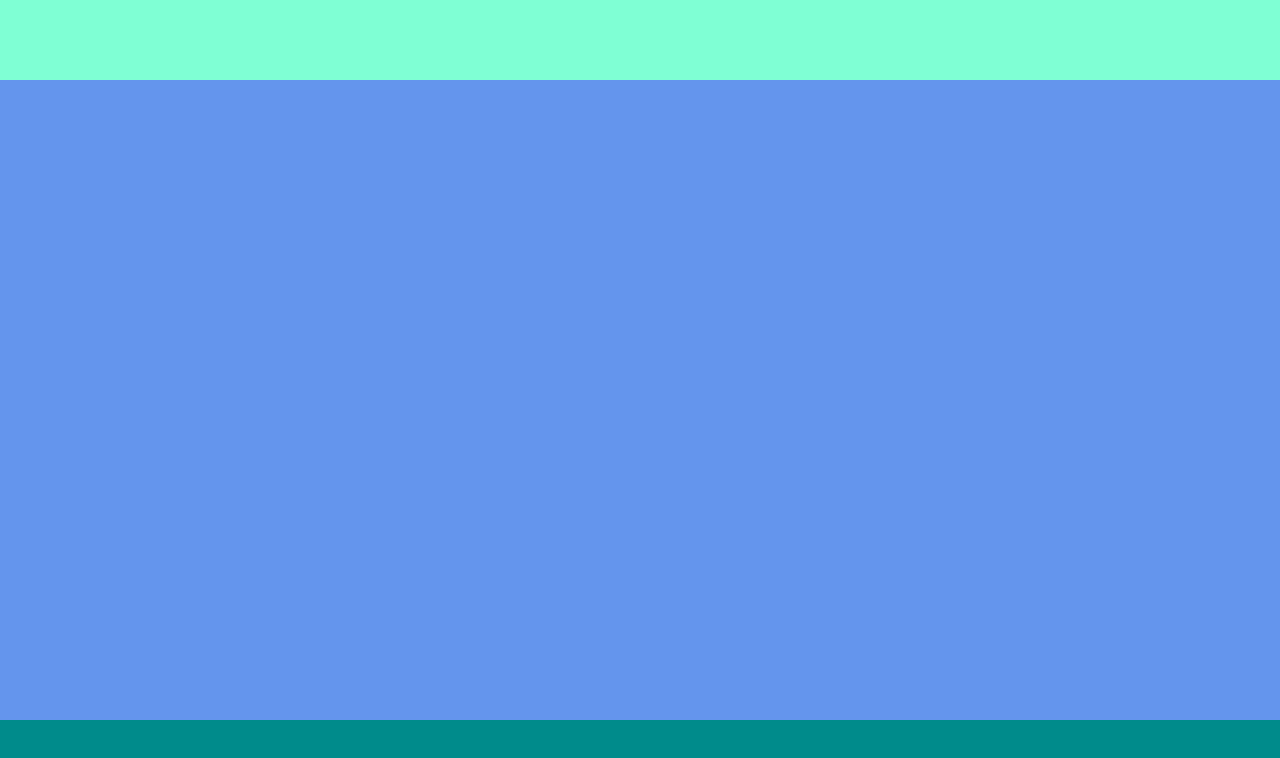
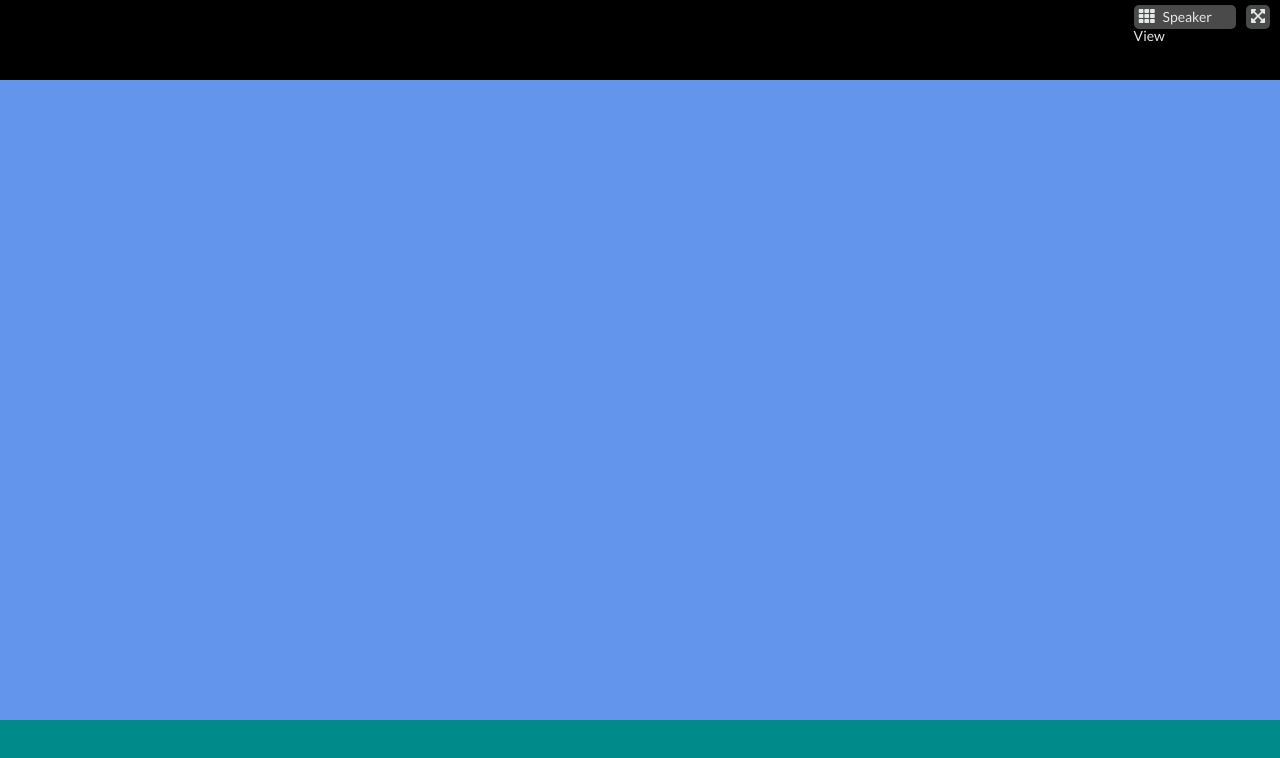
Before and after one commit to 8Balu8/html-css-zoom, a plain HTML site: page index.html in a window 1280 px wide. Drawn offline with Linux system fonts and the light colour scheme.

Commit message:
Add Header options

```diff
--- a/css/style.css
+++ b/css/style.css
@@ -9,18 +9,43 @@
 body {
     font-family: 'Lato', sans-serif;
 }
-
 .flex {
     display: flex;
+}
+.black {
+    background-color: black;
+}
+.txt14 {
+    font-size: 14px;
 }
 
 /* HEADER */
 .header-options {
     height: 80px;
+    justify-content: flex-end;
+}
 
-    /* TEST */
-    background-color: aquamarine;
+.header-options-color {
+    background-color: #4a4a4a;
+    color: #e3e9e4;
 }
+.typeview, .fullscreen {
+    height: 30%;
+    align-items: center;
+    margin: 5px 10px 0 0;
+    border-radius: 5px;
+}
+.typeview {
+    width: 8%;
+}
+.typeview i {
+    padding: 3% 5% 0 5%;
+}
+.fullscreen {
+    padding: 1px 5px;
+}
+
+
 
 /* MAIN */
 .speakers-menu {
--- a/index.html
+++ b/index.html
@@ -8,14 +8,20 @@
 
     <link href="https://fonts.googleapis.com/css2?family=Lato&amp;display=swap" rel="stylesheet">
 
+    <link rel="stylesheet" href="https://cdnjs.cloudflare.com/ajax/libs/font-awesome/5.15.4/css/all.min.css" integrity="sha512-1ycn6IcaQQ40/MKBW2W4Rhis/DbILU74C1vSrLJxCq57o941Ym01SwNsOMqvEBFlcgUa6xLiPY/NS5R+E6ztJQ==" crossorigin="anonymous" referrerpolicy="no-referrer" />
+
     <link rel="stylesheet" href="css/style.css">
 </head>
 <body>
     <!-- Header -->
     <header>
-        <div class="header-options">
-            <div class="typeview"></div>
-            <div class="fullscreen"></div>
+        <div class="header-options flex black">
+            <div class="typeview header-options-color">
+                <i class="fas fa-th" aria-hidden="true"></i><span class="txt14"> Speaker View</span>
+            </div>
+            <div class="fullscreen header-options-color">
+                <i class="fas fa-expand-arrows-alt" aria-hidden="true"></i>
+            </div>
         </div>
     </header>
     <!-- End Header -->
```
